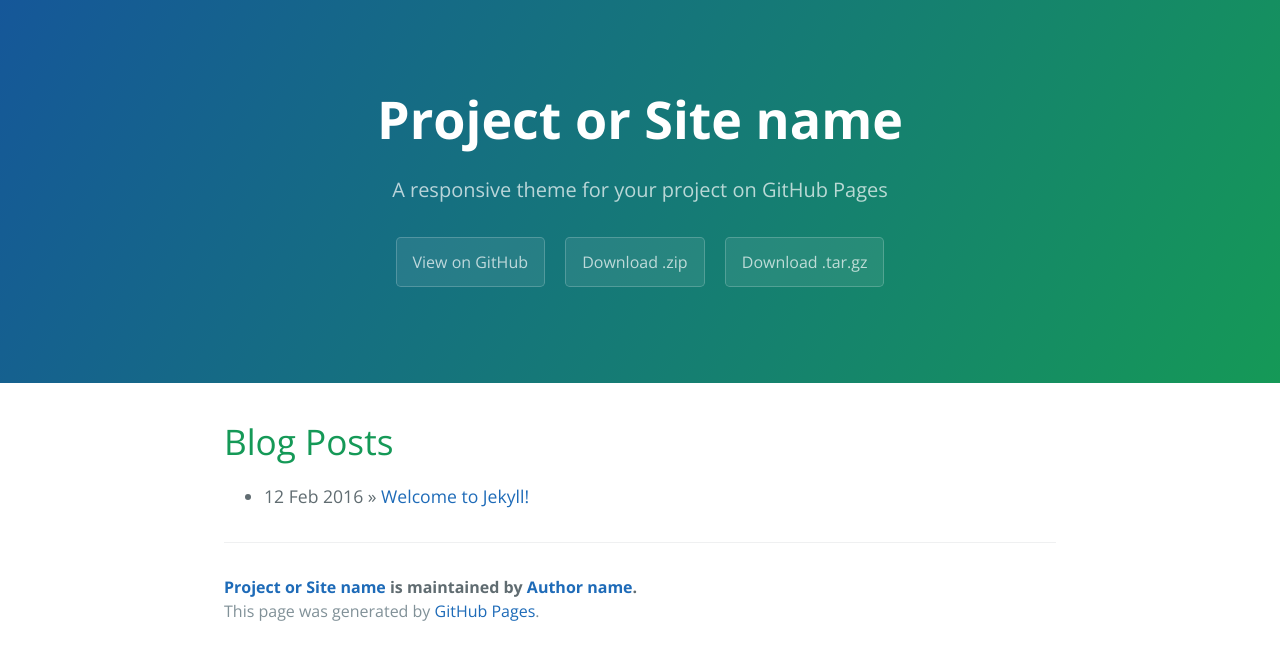
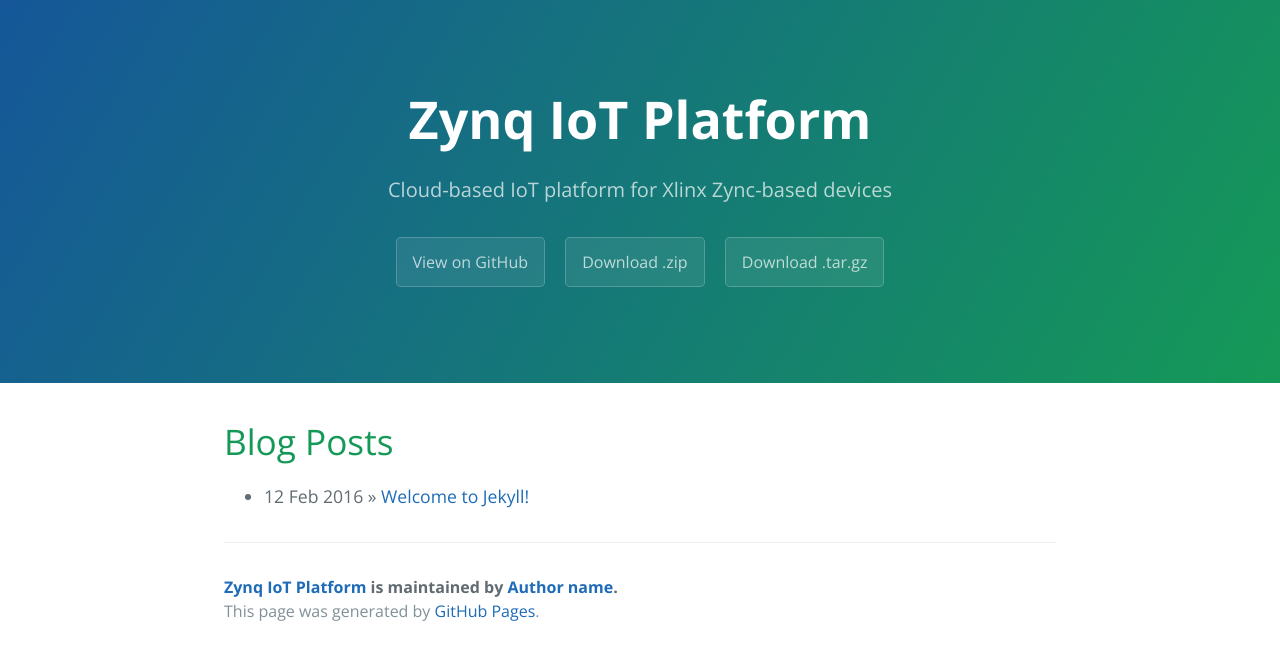
Before and after one commit to ArmedGuy/zynq-iot-platform, a Jekyll site: the page built from index.html, in a window 1280 px wide. Shown: the top 660 px of the page. Built offline with Jekyll 4.4.1, drawn with Linux system fonts in a browser that asks for light colours; the list of posts is cut into pages by our own code.

Commit message:
changes to website

```diff
--- a/_config.yml
+++ b/_config.yml
@@ -1,6 +1,6 @@
 # Setup
-title:        Project or Site name
-tagline:      A responsive theme for your project on GitHub Pages
+title:        Zynq IoT Platform
+tagline:      Cloud-based IoT platform for Xlinx Zync-based devices
 baseurl:      "/zynq-iot-platform"
 paginate:     1
 locale:       "en"
```
